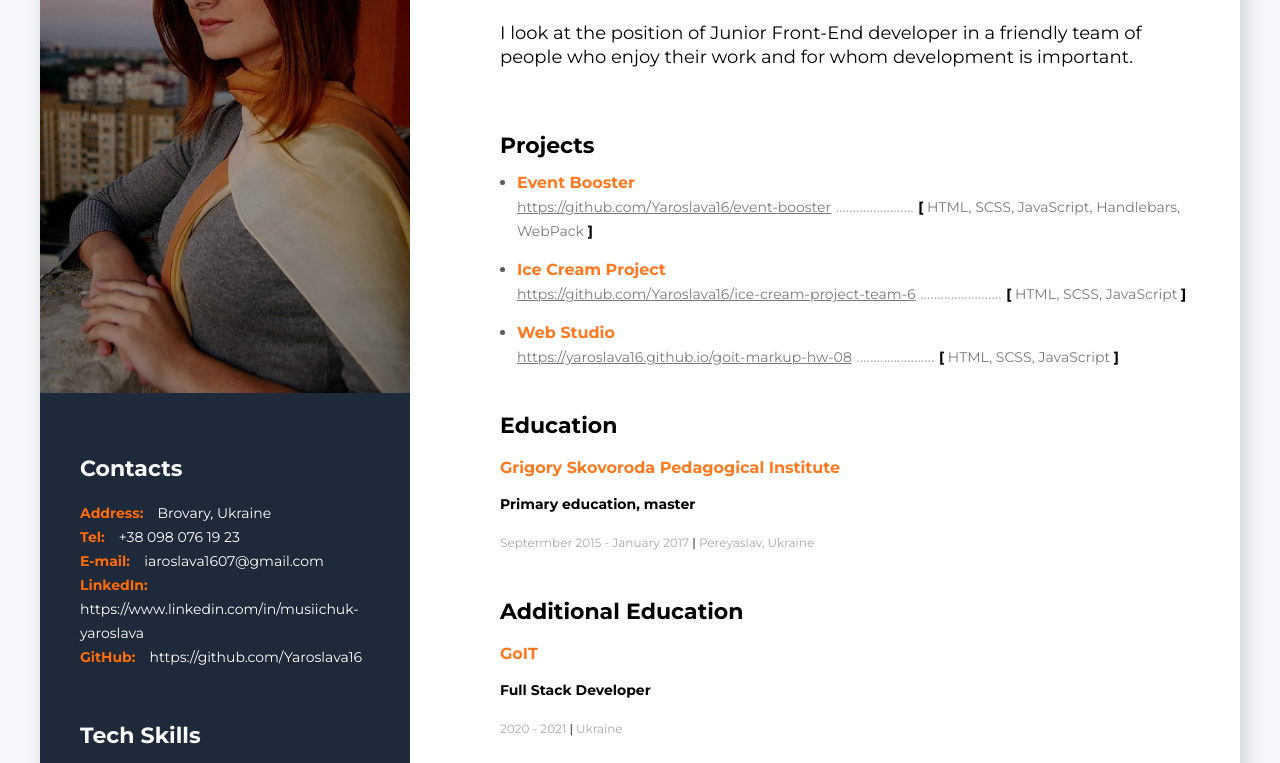
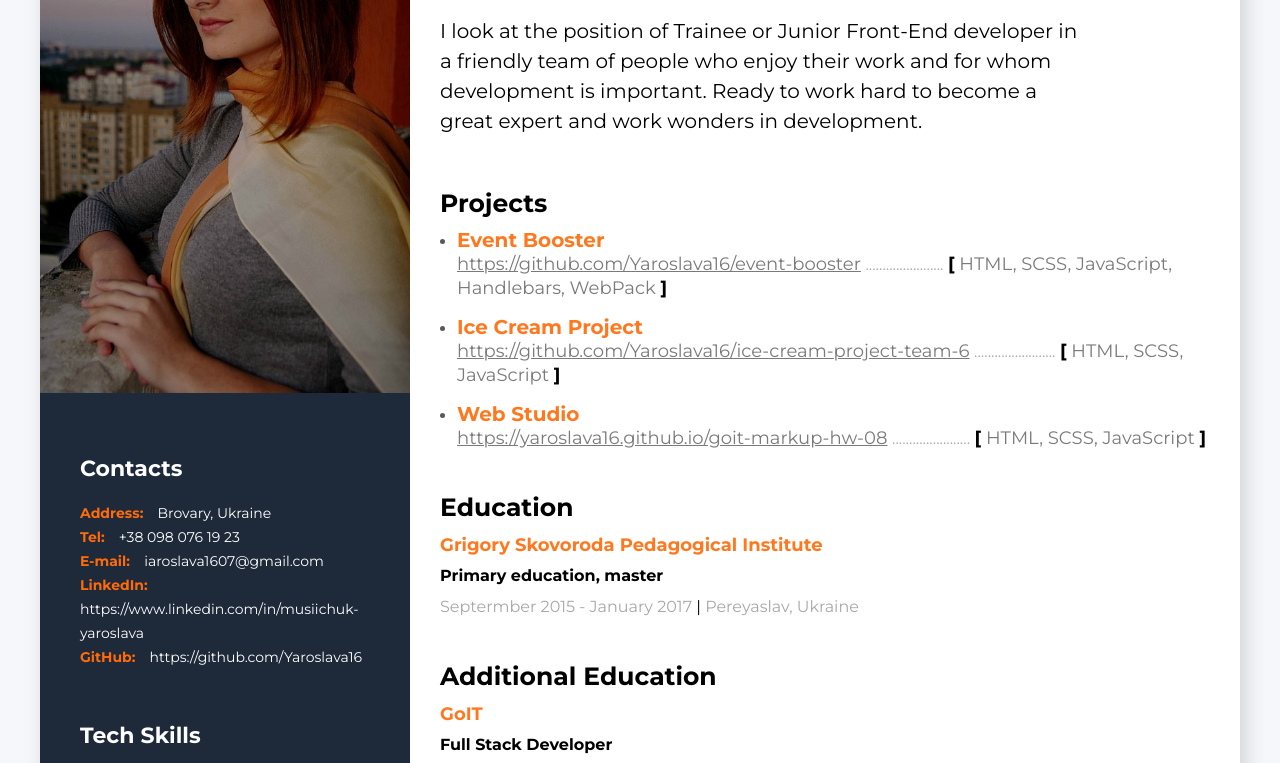
Before and after one commit to Yaroslava16/resume_M_Y, a plain HTML site: page index.html in a window 1280 px wide. Shown: the part 244-1007 px from the top of the page. Drawn offline with Linux system fonts and the light colour scheme.

Commit message:
Make changes

```diff
--- a/css/style.css
+++ b/css/style.css
@@ -139,24 +139,23 @@ body {
 }
 
 .description {
-  font-size: 18px;
+  font-size: 20px;
   font-weight: 400;
-  line-height: 24px;
+  line-height: 1.5;
   margin-top: 24px;
   width: 650px;
 }
 
 .info-conteiner {
-  margin-top: 65px;
-  margin-left: 90px;
+  padding: 60px 30px;
 }
 
 .project-title {
-  font-size: 22px;
+  font-size: 25px;
   font-weight: 700;
   line-height: 24px;
   margin-bottom: 10 px;
-  margin-top: 65px;
+  margin-top: 55px;
 }
 
 .distance-project-item {
@@ -164,14 +163,14 @@ body {
 }
 
 .project-link {
-  font-size: 14px;
+  font-size: 18px;
   font-weight: 400;
   line-height: 24px;
   color: #7a7a7a;
 }
 
 .tech-name {
-  font-size: 14px;
+  font-size: 18px;
   font-weight: 400;
   line-height: 24px;
   color: #7a7a7a;
@@ -195,7 +194,7 @@ body {
 
 .project-item-title {
   color: #ff781e;
-  font-size: 16px;
+  font-size: 20px;
   font-weight: 700;
   line-height: 24px;
 }
@@ -205,10 +204,10 @@ body {
 }
 
 .about-me-title {
-  font-size: 22px;
+  font-size: 25px;
   font-weight: 700;
   line-height: 24px;
-  margin-bottom: 20px;
+  margin-bottom: 15px;
 }
 
 .company-title {
@@ -219,12 +218,13 @@ body {
 }
 
 .name-company {
+  font-size: 18px;
   color: #ff781e;
 }
 
 .profession-time {
   color: #a8a8a8;
-  font-size: 12px;
+  font-size: 16px;
   font-weight: 400;
   line-height: 24px;
 }
@@ -247,8 +247,10 @@ body {
 }
 
 .specialty {
-  margin-top: 15px;
-  margin-bottom: 15px;
+  font-size: 16px;
+  font-weight: 600;
+  margin-top: 10px;
+  margin-bottom: 10px;
 }
 
 .last-div {
@@ -259,13 +261,15 @@ body {
   margin-bottom: 30px;
 }
 
-.font-style {
+/* .font-style {
   font-size: 14px;
   font-weight: 600;
   line-height: 24px;
-}
+} */
 
 .language-item {
   color: black;
-  font-weight: 600;
+  font-size: 18px;
+  font-weight: 500;
+  line-height: 1.5;
 }
--- a/index.html
+++ b/index.html
@@ -1,5 +1,6 @@
 <!DOCTYPE html>
 <html lang="en">
+
 <head>
     <meta charset="UTF-8">
     <meta name="viewport" content="width=device-width, initial-scale=1.0">
@@ -7,6 +8,7 @@
     <link rel="stylesheet" href="./css/style.css">
     <link href="https://fonts.googleapis.com/css2?family=Montserrat:wght@400;700&display=swap" rel="stylesheet">
 </head>
+
 <body>
     <!-- main conteiner -->
     <div class="wrapper">
@@ -31,7 +33,8 @@
                     </div>
                     <div>
                         <span class="contacts-link-type">LinkedIn:</span>
-                <a class="contacts-link" href="https://www.linkedin.com/in/musiichuk-yaroslava/">https://www.linkedin.com/in/musiichuk-yaroslava</a>
+                        <a class="contacts-link"
+                            href="https://www.linkedin.com/in/musiichuk-yaroslava/">https://www.linkedin.com/in/musiichuk-yaroslava</a>
                     </div>
                     <div>
                         <span class="contacts-link-type">GitHub:</span>
@@ -120,7 +123,9 @@
                 <h1 class="name">Yaroslava
                     Musiichuk</h1>
 
-            <p class="description">I look at the position of Junior Front-End developer in a friendly team of people who enjoy their work and for whom development is important.</p>
+                <p class="description">I look at the position of Trainee or Junior Front-End developer in a friendly
+                    team of people who enjoy their work and for whom development is important. Ready to work hard to
+                    become a great expert and work wonders in development.</p>
             </div>
 
             <!-- projects conteiner -->
@@ -133,22 +138,25 @@
                         <a class="project-link"
                             href="https://github.com/Yaroslava16/event-booster">https://github.com/Yaroslava16/event-booster</a>
                         <span class="dots">.......................</span>
-    <span><span class="tech-name"><b><span class="bracket">[</span></b> HTML, SCSS, JavaScript, Handlebars, WebPack
+                        <span><span class="tech-name"><b><span class="bracket">[</span></b> HTML, SCSS, JavaScript,
+                                Handlebars, WebPack
                                 <b><span class="bracket">]</span></b></span></span>
                     </li>
                     <li class="project-item">
                         <h3 class="project-item-title">Ice Cream Project</h3>
-       <a class="project-link"
-       href="https://github.com/Yaroslava16/ice-cream-project-team-6"> https://github.com/Yaroslava16/ice-cream-project-team-6</a>
+                        <a class="project-link" href="https://github.com/Yaroslava16/ice-cream-project-team-6">
+                            https://github.com/Yaroslava16/ice-cream-project-team-6</a>
                         <span class="dots">........................</span>
-       <span><span class="tech-name"><b><span class="bracket">[</span></b> HTML, SCSS, JavaScript <b><span class="bracket">]</span></b></span></span>
+                        <span><span class="tech-name"><b><span class="bracket">[</span></b> HTML, SCSS, JavaScript
+                                <b><span class="bracket">]</span></b></span></span>
                     </li>
                     <li class="project-item">
                         <h3 class="project-item-title">Web Studio</h3>
-        <a class="project-link"
-        href="https://yaroslava16.github.io/goit-markup-hw-08"> https://yaroslava16.github.io/goit-markup-hw-08</a>
+                        <a class="project-link" href="https://yaroslava16.github.io/goit-markup-hw-08">
+                            https://yaroslava16.github.io/goit-markup-hw-08</a>
                         <span class="dots">.......................</span>
-        <span><span class="tech-name"><b><span class="bracket">[</span></b> HTML, SCSS, JavaScript <b><span class="bracket">]</span></b></span></span>
+                        <span><span class="tech-name"><b><span class="bracket">[</span></b> HTML, SCSS, JavaScript
+                                <b><span class="bracket">]</span></b></span></span>
                     </li>
                 </ul>
             </div>
@@ -160,7 +168,8 @@
                     <span class="name-company"><b>Grigory Skovoroda Pedagogical Institute</b></span>
 
                     <h6 class="specialty font-style">Primary education, master</h6>
-                    <span class="profession-time"> Septermber 2015 - January 2017 <span class="profession-devider">|</span> Pereyaslav, Ukraine</span>
+                    <span class="profession-time"> Septermber 2015 - January 2017 <span
+                            class="profession-devider">|</span> Pereyaslav, Ukraine</span>
                 </div>
 
                 <div class="projects-conteiner">
@@ -177,7 +186,8 @@ Ukraine</span>
                         <span class="name-company"><b>Green Forest</b></span>
 
                         <h6 class="specialty font-style">English</h6>
-                    <span class="profession-time"> June 2021 - October 2021 <span class="profession-devider">|</span>
+                        <span class="profession-time"> June 2021 - October 2021 <span
+                                class="profession-devider">|</span>
                             Ukraine</span>
                     </div>
                 </div>
@@ -211,4 +221,5 @@ Ukraine</span>
                 </div>
             </div>
 </body>
+
 </html>
```
Lines whose indentation alone changed are shown as unchanged.
